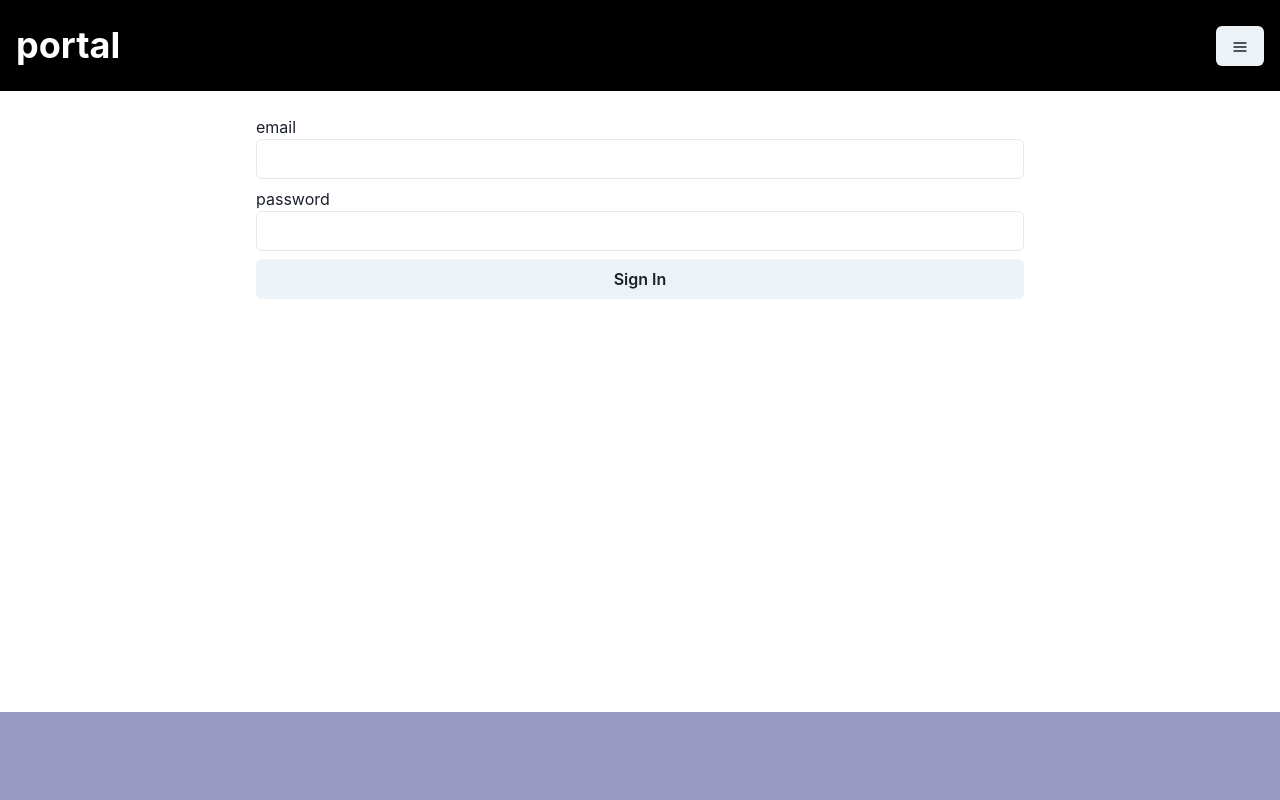
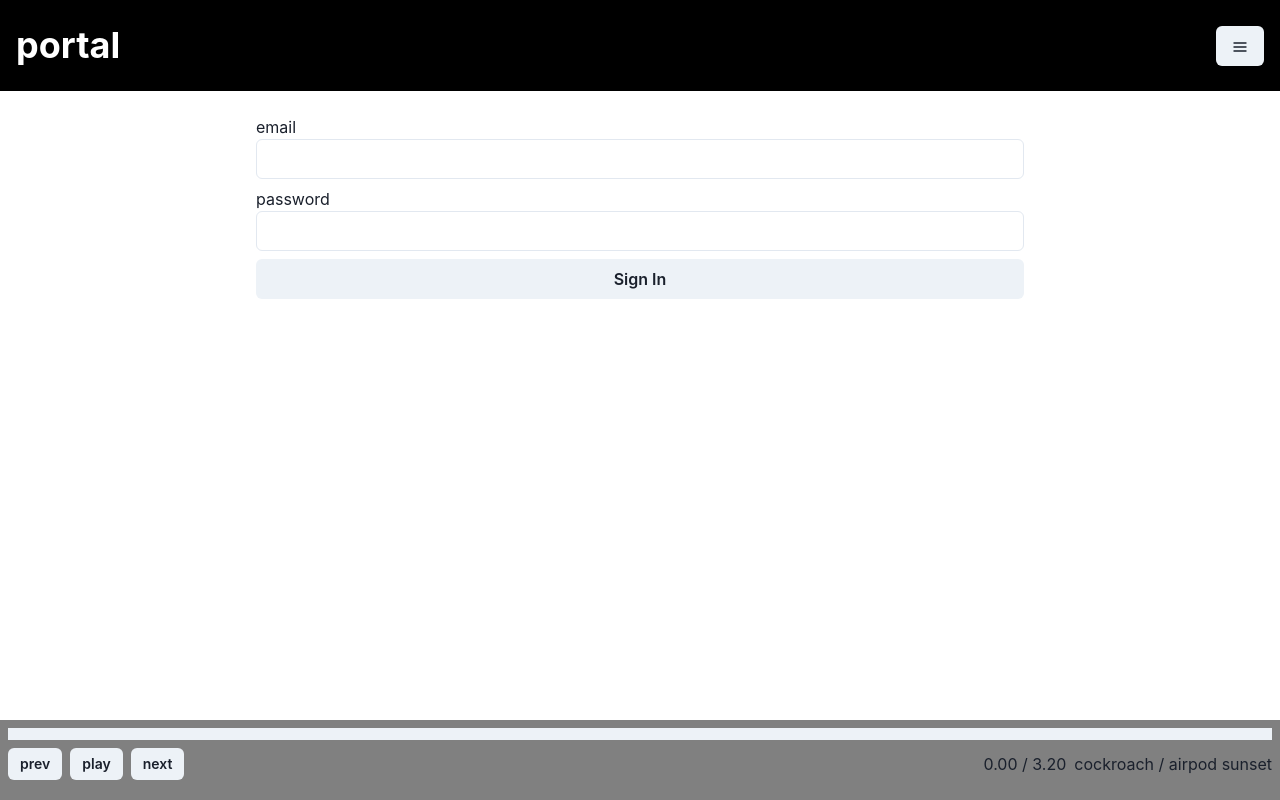
Before and after one commit to 1001harps/portal, a React (Vite) app: page / in a window 1280 px wide. Built offline with nearby package versions, Linux system fonts and the light colour scheme.

Commit message:
rework player, player controls and track list. Spaghetti but we will fix :)

```diff
--- a/src/components/player.tsx
+++ b/src/components/player.tsx
@@ -1,88 +1,69 @@
-import { Box, Grid } from "@chakra-ui/react";
+import {
+  Box,
+  Button,
+  Flex,
+  HStack,
+  Progress,
+  Text,
+  useBreakpointValue,
+} from "@chakra-ui/react";
 import {
   createContext,
-  MouseEventHandler,
   useContext,
   useEffect,
   useMemo,
   useRef,
   useState,
 } from "react";
-import { Tables } from "../supabase.types";
-
-type Track = Tables<"tracks">;
-
-interface WaveformProps {
-  data: number[] | null;
-}
-
-const WIDTH = 1000;
-const HEIGHT = 80;
-
-const Waveform = ({ data }: WaveformProps) => {
-  const canvasRef = useRef<HTMLCanvasElement>(null);
-
-  useEffect(() => {
-    if (!data) return;
-    if (!canvasRef.current) return;
-
-    const context = canvasRef.current.getContext("2d");
-    if (!context) return;
-
-    context.fillStyle = "red";
-
-    for (let i = 0; i < 1000; i++) {
-      const s = data[i];
-
-      const height = Math.floor((s / 255) * HEIGHT);
-      const y = (HEIGHT - height) / 2;
-      context.fillRect(i, y, 1, height);
-    }
-
-    console.log(data);
-  }, [data]);
-
-  return (
-    <canvas
-      style={{ width: "100%", height: "80px" }}
-      ref={canvasRef}
-      width={`${WIDTH}px`}
-      height={`${HEIGHT}px`}
-    ></canvas>
-  );
-};
-
-const clamp = (n: number, min: number, max: number) => {
-  return Math.max(min, Math.min(n, max));
-};
+import { Track } from "../supabase";
 
 const roundFloat = (n: number, decimals: number = 2) => {
   return parseFloat(n.toFixed(decimals));
 };
 
 interface PlayerContextValue {
-  ref: React.RefObject<HTMLAudioElement>;
   load: (track: Track, url: string) => void;
-  play: (track: Track, url: string) => void;
+  play: (track: Track, url: string, seekPercent?: number) => void;
   clear: () => void;
+  seek: (percent: number) => void;
   track: Track | null;
+  trackPercent: number;
 }
 
 export const PlayerContext = createContext<PlayerContextValue>({
-  // @ts-ignore
-  ref: null,
   load: () => {},
   play: () => {},
+  seek: () => {},
+  clear: () => {},
   track: null,
+  trackPercent: 0,
 });
 
 export const PlayerProvider = ({ children }: { children: React.ReactNode }) => {
   const ref = useRef<HTMLAudioElement>(null);
+  const [track, setTrack] = useState<Track | null>(null);
+  const [trackPercent, setTrackPercent] = useState(0);
 
-  const [track, setTrack] = useState<Track | null>(null);
+  useEffect(() => {
+    if (!ref.current) return;
+
+    const listener = () => {
+      const percent = parseFloat(
+        ((ref.current?.currentTime! / ref.current?.duration!) * 100).toFixed(2)
+      );
+
+      setTrackPercent(percent);
+    };
+
+    ref.current.addEventListener("timeupdate", listener);
+
+    return () => {
+      ref.current?.removeEventListener("timeupdate", listener);
+    };
+  }, []);
 
   const value = useMemo(() => {
-    const play = (track: Track, url: string) => {
+    const play = async (track: Track, url: string, seekPercent = 0) => {
       if (!ref.current) {
         return;
       }
@@ -90,7 +71,12 @@ export const PlayerProvider = ({ children }: { children: React.ReactNode }) => {
       setTrack(track);
 
       ref.current.src = url;
-      ref.current.play();
+      await ref.current.play();
+      if (seekPercent > 0) {
+        ref.current.currentTime = roundFloat(
+          seekPercent * ref.current.duration
+        );
+      }
     };
 
     const load = (track: Track, url: string) => {
@@ -115,90 +101,64 @@ export const PlayerProvider = ({ children }: { children: React.ReactNode }) => {
       ref.current.src = "";
     };
 
+    const seek = (percent: number) => {
+      setTrackPercent(percent * 100);
+
+      if (!ref.current?.src) return;
+
+      ref.current.currentTime = roundFloat(percent * ref.current.duration);
+      ref.current.play();
+    };
+
     return {
-      ref,
       play,
       load,
       clear,
       track,
+      seek,
     };
   }, [track]);
 
   return (
-    <PlayerContext.Provider value={value}>{children}</PlayerContext.Provider>
+    <PlayerContext.Provider value={{ ...value, trackPercent }}>
+      <Box display="none" as="audio" w="100%" ref={ref} controls></Box>
+      {children}
+    </PlayerContext.Provider>
   );
 };
 
+const usePlayer = () => useContext(PlayerContext);
+
 export const Player = () => {
-  const { ref, track } = useContext(PlayerContext);
-
-  const [trackPercent, setTrackPercent] = useState(0);
-
-  useEffect(() => {
-    if (!ref.current) return;
-
-    ref.current.addEventListener("timeupdate", () => {
-      const percent = parseFloat(
-        ((ref.current?.currentTime! / ref.current?.duration!) * 100).toFixed(2)
-      );
-
-      setTrackPercent(percent);
-    });
-  }, []);
-
-  const onWaveformClick: MouseEventHandler<HTMLDivElement> = (e) => {
-    // @ts-ignore
-    const rect = e.target.getBoundingClientRect();
-
-    const w = rect.width;
-    let x = e.clientX - rect.left;
-    // clamp between 0 and w
-    x = clamp(x, 0, w);
-
-    console.log(x / rect.width);
-
-    const p = x / rect.width;
-
-    setTrackPercent(p * 100);
-
-    if (!ref.current?.src) return;
-
-    ref.current.currentTime = roundFloat(p * ref.current.duration);
-    ref.current.play();
-  };
-
-  const waveformData = useMemo(() => {
-    // @ts-ignoressss
-    return track ? (track.preview_data as number[]) : null;
-  }, [track]);
+  const { trackPercent } = usePlayer();
 
   return (
-    <Box>
-      <Grid
-        p="4px"
-        position="fixed"
-        bottom={0}
-        left={0}
-        w="100%"
-        bg="grey"
-        filter="sepia(10) hue-rotate(200deg)"
-        templateColumns="1fr"
-        templateRows="1fr"
-        cursor="pointer"
-        userSelect="none"
-      >
-        <Box
-          background="white"
-          gridRow="1/2"
-          gridColumn="1/2"
-          w={`${trackPercent}%`}
-        />
+    <Flex
+      position="fixed"
+      bottom={0}
+      w="100%"
+      bg="grey"
+      height="80px"
+      padding="8px"
+      align="center"
+      direction={useBreakpointValue({ base: "column" })}
+    >
+      <HStack w="100%" mb="8px">
+        <Progress value={trackPercent} w="100%" />
+      </HStack>
 
-        <Box gridRow="1/2" gridColumn="1/2" onClick={onWaveformClick}>
-          <Waveform data={waveformData} />
-        </Box>
-      </Grid>
-      <Box display="none" as="audio" w="100%" ref={ref} controls></Box>
-    </Box>
+      <HStack w="100%" justify="space-between" align="center">
+        <HStack>
+          <Button size="sm">prev</Button>
+          <Button size="sm">play</Button>
+          <Button size="sm">next</Button>
+        </HStack>
+
+        <HStack>
+          <Text>0.00 / 3.20</Text>
+          <Text>cockroach / airpod sunset</Text>
+        </HStack>
+      </HStack>
+    </Flex>
   );
 };
--- /dev/null
+++ b/src/components/track-card.tsx
@@ -0,0 +1,67 @@
+import { Box, Button, HStack, Text } from "@chakra-ui/react";
+import { getTrackUrl, Track } from "../supabase";
+import { Waveform } from "./waveform";
+import { PlayerContext } from "./player";
+import { useContext, useMemo } from "react";
+import { useSession } from "../auth";
+
+interface TrackCardProps {
+  track: Track;
+}
+
+export const TrackCard = ({ track }: TrackCardProps) => {
+  const { session } = useSession();
+  const { play, track: trackPlaying, clear, seek } = useContext(PlayerContext);
+
+  const currentlyPlaying = track.id === trackPlaying?.id;
+
+  const playTrack = async (seekPercent = 0) => {
+    if (currentlyPlaying && seekPercent > 0) {
+      seek(seekPercent);
+      return;
+    }
+
+    const path = `${session?.user.id}/${track.id}.mp3`;
+
+    const url = await getTrackUrl(path);
+
+    play(track, url, seekPercent);
+  };
+
+  const waveformData = useMemo(() => {
+    // @ts-ignore
+    return track ? (track.preview_data as number[]) : null;
+  }, [track]);
+
+  return (
+    <Box>
+      <HStack justify="space-between" mb="8px">
+        <Text>{track.name}</Text>
+
+        <HStack>
+          <Button
+            size="sm"
+            onClick={() => {
+              if (!trackPlaying || !currentlyPlaying) {
+                playTrack();
+              } else {
+                clear();
+              }
+            }}
+          >
+            {currentlyPlaying ? "pause" : "play"}
+          </Button>
+          <Button size="sm">share</Button>
+          <Button size="sm">+ note</Button>
+          <Button size="sm">..</Button>
+        </HStack>
+      </HStack>
+
+      <Waveform
+        data={waveformData}
+        onClick={playTrack}
+        currentlyPlaying={currentlyPlaying}
+      />
+    </Box>
+  );
+};
--- /dev/null
+++ b/src/components/waveform.tsx
@@ -0,0 +1,85 @@
+import { Box, Grid } from "@chakra-ui/react";
+import { useRef, useEffect, MouseEventHandler, useContext } from "react";
+import { PlayerContext } from "./player";
+
+const clamp = (n: number, min: number, max: number) => {
+  return Math.max(min, Math.min(n, max));
+};
+
+interface WaveformProps {
+  data: number[] | null;
+  onClick: (waveFormPercent: number) => void;
+  currentlyPlaying: boolean;
+}
+
+const WIDTH = 1000;
+const HEIGHT = 80;
+
+export const Waveform = ({
+  data,
+  onClick,
+  currentlyPlaying,
+}: WaveformProps) => {
+  const canvasRef = useRef<HTMLCanvasElement>(null);
+  const { trackPercent } = useContext(PlayerContext);
+
+  useEffect(() => {
+    if (!data) return;
+    if (!canvasRef.current) return;
+
+    const context = canvasRef.current.getContext("2d");
+    if (!context) return;
+
+    context.fillStyle = "black";
+
+    for (let i = 0; i < 1000; i++) {
+      const s = data[i];
+
+      const height = Math.floor((s / 255) * HEIGHT);
+      const y = (HEIGHT - height) / 2;
+      context.fillRect(i, y, 1, height);
+    }
+  }, [data]);
+
+  const onWaveformClick: MouseEventHandler<HTMLDivElement> = (e) => {
+    // @ts-ignore
+    const rect = e.target.getBoundingClientRect();
+
+    const w = rect.width;
+    let x = e.clientX - rect.left;
+    // clamp between 0 and w
+    x = clamp(x, 0, w);
+
+    const p = x / rect.width;
+
+    onClick(p);
+  };
+
+  return (
+    <Grid
+      w="100%"
+      templateColumns="1fr"
+      templateRows="1fr"
+      cursor="pointer"
+      userSelect="none"
+    >
+      {currentlyPlaying && (
+        <Box
+          background="red"
+          gridRow="1/2"
+          gridColumn="1/2"
+          w={`${trackPercent}%`}
+        />
+      )}
+
+      <Box gridRow="1/2" gridColumn="1/2" onClick={onWaveformClick}>
+        <canvas
+          style={{ width: "100%", height: "80px", imageRendering: "pixelated" }}
+          ref={canvasRef}
+          width={`${WIDTH}px`}
+          height={`${HEIGHT}px`}
+        ></canvas>
+      </Box>
+    </Grid>
+  );
+};
--- a/src/pages/track.tsx
+++ b/src/pages/track.tsx
@@ -41,8 +41,6 @@ export const Track = () => {
       if (!track) return;
 
       const path = `${session?.user.id}/${track.id}.mp3`;
-
-      console.log(path);
 
       try {
         const url = await getTrackUrl(path);
--- a/src/supabase.ts
+++ b/src/supabase.ts
@@ -1,10 +1,12 @@
 import { createClient } from "@supabase/supabase-js";
-import { Database } from "./supabase.types";
+import { Database, Tables } from "./supabase.types";
 
 const supabaseUrl = import.meta.env.VITE_SUPABASE_URL!;
 const supabaseKey = import.meta.env.VITE_SUPABASE_KEY!;
 
 export const supabase = createClient<Database>(supabaseUrl, supabaseKey);
+
+export type Track = Tables<"tracks">;
 
 // export const register = async (email: string, password: string) => {
 //   const { data, error } = await supabase.auth.signUp({
```
Also changed, not shown: src/pages/project.tsx (+9 -33 lines).
